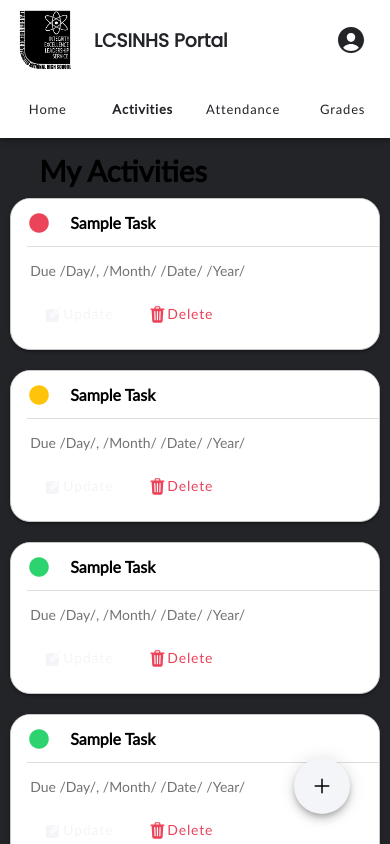
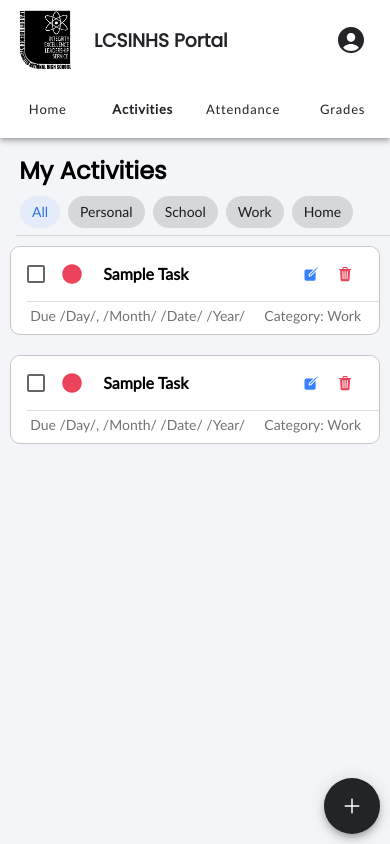
Before and after one commit to erickajanemacatol/lcsinhsportal, a React (Vite) app: page /activities in a window 390 px wide. Built offline with nearby package versions, Linux system fonts and the light colour scheme.

Commit message:
Responsive Activities Page

```diff
--- a/src/pages/Home/Activities/Activities.css
+++ b/src/pages/Home/Activities/Activities.css
@@ -1,20 +1,105 @@
+.display-flex {
+    display: flex;
+    align-items: center;
+}
 
-.activity-card {
-    border-radius: 20px;
+.add-pos {
+    display: flex;
+    justify-content: end;
+    width: 50%;
+    margin-right: 2%;
+}
+
+.add-btn-properties {
+    font-weight: lighter;
+}
+
+.header-properties{
+    border-radius: 10px;
     border-color: rgb(198, 198, 198);
     border-style: solid;
     border-width: 1px;
-    width: 95%
+    width: 95%;
+    box-shadow: none;
+    height: auto;
 }
 
-.my-act-title{
-    margin-left: 20px;
+.activity-card {
+    border-radius: 10px;
+    border-color: rgb(198, 198, 198);
+    border-style: solid;
+    border-width: 1px;
+    width: 95%;
+    box-shadow: none;
+    height: auto;
+}
+
+.my-act-title {
+    font-family: poppins;
+    width: 50%;
     font-weight: bolder;
     font-size: 22pt;
     color: black;
 }
 
-.fab-pos {
-    margin-right: 30px;
-    margin-bottom: 20px;
+ion-radio {
+    --border-radius: 4px;
+    --inner-border-radius: 4px;
+
+    --color: #ddd;
+    --color-checked: #000201;
+  }
+
+  ion-radio.ios::part(container) {
+    width: 20px;
+    height: 20px;
+
+    border: 2px solid #ddd;
+    border-radius: 4px;
+  }
+
+  .radio-checked.ios::part(container) {
+    border-color: #6815ec;
+  }
+
+  /*MOBILE*/
+
+
+.m-add-pos {
+    display: flex;
+    justify-content: end;
+    width: 50%;
+    margin-right: 2%;
 }
+
+.m-add-btn-properties {
+    font-weight: lighter;
+}
+
+.m-header-properties{
+    border-radius: 10px;
+    border-color: rgb(198, 198, 198);
+    border-style: solid;
+    border-width: 1px;
+    width: 95%;
+    box-shadow: none;
+    height: auto;
+}
+
+.m-activity-card {
+    border-radius: 10px;
+    border-color: rgb(198, 198, 198);
+    border-style: solid;
+    border-width: 1px;
+    width: 95%;
+    box-shadow: none;
+    height: auto;
+    padding-bottom: 10px;
+}
+
+.m-my-act-title {
+    font-family: poppins;
+    font-weight: bolder;
+    font-size: 18pt;
+    color: black;
+}
--- a/src/pages/Home/Activities/Activities.tsx
+++ b/src/pages/Home/Activities/Activities.tsx
@@ -1,155 +1,156 @@
 import {
     IonCard, IonLabel,
-    IonCardContent,
-    IonContent, IonPage, IonFab, IonFabButton, IonIcon, IonPopover, IonHeader, IonToolbar, IonChip, IonItemDivider, IonDatetime, IonDatetimeButton, IonItem, IonButton
+    IonContent, IonPage,
+    IonFab, IonFabButton,
+    IonIcon, IonChip, IonItem,
+    IonButton, IonCheckbox
 } from "@ionic/react";
 import './Activities.css';
-import { add, create, ellipse, trash } from "ionicons/icons";
+import { add, addSharp, create, ellipse, trash } from "ionicons/icons";
 import Header from "../../../components/StudentHeader";
+import { useMediaQuery } from "react-responsive";
 
 console.log("Activities component rendered")
 
 const Activities = () => {
+    const isDesktop = useMediaQuery({ minWidth: 992 })
+
     return (
 
         <IonPage>
             <Header />
 
+            {isDesktop ? <>
+                <IonContent color={'light'} scrollX={false}>
+                    <div className="spacer-h-m" />
+                    <div className="display-flex">
 
-            <IonContent color={'dark'} scrollX={false}>
+                        <IonLabel className="my-act-title">My Activities </IonLabel>
 
-            <IonFab className="fab-pos" slot="fixed" vertical="bottom" horizontal="end" >
-                <IonFabButton color={"light"} href="/activities/add-activity">
+                        <div className="add-pos">
+                            <IonButton
+                                className="add-btn-properties"
+                                href="/activities/add-activity"
+                                color={'dark'}
+                            > Add Task
+                                <IonIcon icon={addSharp}></IonIcon>
+                            </IonButton>
+                        </div>
+
+                        <div className="spacer-h-s" />
+                    </div>
+
+                    <IonItem color={"light"}>
+                        <IonChip color={"primary"}>All</IonChip>
+                        <IonChip>Personal</IonChip>
+                        <IonChip>School</IonChip>
+                        <IonChip>Work</IonChip>
+                        <IonChip>Home</IonChip>
+                    </IonItem>
+
+                    <div className="avatar-center">
+                        <IonCard className="activity-card">
+                            <IonItem>
+                                <IonCheckbox color={'dark'} />
+                                <div className="spacer-w-l" />
+                                <IonIcon icon={ellipse} color={"danger"}>High</IonIcon>
+                                <IonLabel>
+                                    <b>Sample Task</b>
+                                </IonLabel>
+
+                                <IonLabel>Due /Day/, /Month/ /Date/ /Year/</IonLabel>
+                                <IonLabel>Category: Work</IonLabel>
+
+                                <IonButton fill="clear" color={"primary"} size="default">
+                                    <IonIcon icon={create} />
+                                </IonButton>
+                                <IonButton fill="clear" color={'danger'} size="default">
+                                    <IonIcon icon={trash} />
+                                </IonButton>
+                            </IonItem>
+                        </IonCard>
+                    </div>
+                </IonContent>
+            </>
+                :
+
+                /*MOBILE VIEW*/
+                <>
+                    <IonContent color={'light'} scrollX={false}>
+                        <IonFab vertical="bottom" horizontal="end" slot="fixed">
+                            <IonFabButton className="m-add-btn-properties"
+                                href="/activities/add-activity"
+                                color={'dark'}>
                                 <IonIcon icon={add}></IonIcon>
                             </IonFabButton>
                         </IonFab>
 
                         <div className="spacer-h-s" />
-                <IonLabel className="my-act-title">My Activities </IonLabel>
 
+                        <IonLabel className="m-my-act-title">My Activities </IonLabel>
+
+                        <IonItem color={"light"}>
+                            <IonChip color={"primary"}>All</IonChip>
+                            <IonChip>Personal</IonChip>
+                            <IonChip>School</IonChip>
+                            <IonChip>Work</IonChip>
+                            <IonChip>Home</IonChip>
+                        </IonItem>
 
                         <div className="avatar-center">
-                    <IonCard className="activity-card">
+                            <IonCard className="m-activity-card">
                                 <IonItem>
-                            <IonIcon icon={ellipse} color={"danger"} />
+                                    <IonCheckbox color={'dark'} />
+                                    <div className="spacer-w-s" />
+                                    <IonIcon icon={ellipse} color={"danger"}>High</IonIcon>
                                     <IonLabel>
                                         <b>Sample Task</b>
                                     </IonLabel>
-                        </IonItem>
-                        <div className="spacer-h-s"></div>
-                        <IonLabel>Due /Day/, /Month/ /Date/ /Year/</IonLabel>
 
-                        <IonCardContent>
-                            <IonButton fill="clear" color={"light"}>
+                                    <div className="spacer-w-xl" />
+                                    <IonButton fill="clear" color={"primary"}>
                                         <IonIcon icon={create} />
-                                Update
                                     </IonButton>
                                     <IonButton fill="clear" color={'danger'}>
                                         <IonIcon icon={trash} />
-                                Delete
                                     </IonButton>
-                        </IonCardContent>
+                                </IonItem>
+
+                                <div className="spacer-h-xxs" />
+
+                                <IonLabel>Due /Day/, /Month/ /Date/ /Year/</IonLabel>
+                                <IonLabel>Category: Work</IonLabel>
                             </IonCard>
                         </div>
-
                         <div className="avatar-center">
-                    <IonCard className="activity-card">
+                            <IonCard className="m-activity-card">
                                 <IonItem>
-                            <IonIcon icon={ellipse} color={"warning"} />
+                                    <IonCheckbox color={'dark'} />
+                                    <div className="spacer-w-s" />
+                                    <IonIcon icon={ellipse} color={"danger"}>High</IonIcon>
                                     <IonLabel>
                                         <b>Sample Task</b>
                                     </IonLabel>
-                        </IonItem>
-                        <div className="spacer-h-s"></div>
-                        <IonLabel>Due /Day/, /Month/ /Date/ /Year/</IonLabel>
 
-                        <IonCardContent>
-                            <IonButton fill="clear" color={"light"}>
+                                    <div className="spacer-w-xl" />
+                                    <IonButton fill="clear" color={"primary"}>
                                         <IonIcon icon={create} />
-                                Update
                                     </IonButton>
                                     <IonButton fill="clear" color={'danger'}>
                                         <IonIcon icon={trash} />
-                                Delete
                                     </IonButton>
-                        </IonCardContent>
+                                </IonItem>
+
+                                <div className="spacer-h-xxs" />
+
+                                <IonLabel>Due /Day/, /Month/ /Date/ /Year/</IonLabel>
+                                <IonLabel>Category: Work</IonLabel>
                             </IonCard>
                         </div>
+                    </IonContent>
+                </>
 
-                <div className="avatar-center">
-                    <IonCard className="activity-card">
-                        <IonItem>
-                            <IonIcon icon={ellipse} color={"success"} />
-                            <IonLabel>
-                                <b>Sample Task</b>
-                            </IonLabel>
-                        </IonItem>
-                        <div className="spacer-h-s"></div>
-                        <IonLabel>Due /Day/, /Month/ /Date/ /Year/</IonLabel>
-
-                        <IonCardContent>
-                            <IonButton fill="clear" color={"light"}>
-                                <IonIcon icon={create} />
-                                Update
-                            </IonButton>
-                            <IonButton fill="clear" color={'danger'}>
-                                <IonIcon icon={trash} />
-                                Delete
-                            </IonButton>
-                        </IonCardContent>
-                    </IonCard>
-                </div>
-
-                <div className="avatar-center">
-                    <IonCard className="activity-card">
-                        <IonItem>
-                            <IonIcon icon={ellipse} color={"success"} />
-                            <IonLabel>
-                                <b>Sample Task</b>
-                            </IonLabel>
-                        </IonItem>
-                        <div className="spacer-h-s"></div>
-                        <IonLabel>Due /Day/, /Month/ /Date/ /Year/</IonLabel>
-
-                        <IonCardContent>
-                            <IonButton fill="clear" color={"light"}>
-                                <IonIcon icon={create} />
-                                Update
-                            </IonButton>
-                            <IonButton fill="clear" color={'danger'}>
-                                <IonIcon icon={trash} />
-                                Delete
-                            </IonButton>
-                        </IonCardContent>
-                    </IonCard>
-                </div>
-
-                <div className="avatar-center">
-                    <IonCard className="activity-card">
-                        <IonItem>
-                            <IonIcon icon={ellipse} color={"danger"} />
-                            <IonLabel>
-                                <b>Sample Task</b>
-                            </IonLabel>
-                        </IonItem>
-                        <div className="spacer-h-s"></div>
-                        <IonLabel>Due /Day/, /Month/ /Date/ /Year/</IonLabel>
-
-                        <IonCardContent>
-                            <IonButton fill="clear" color={"light"}>
-                                <IonIcon icon={create} />
-                                Update
-                            </IonButton>
-                            <IonButton fill="clear" color={'danger'}>
-                                <IonIcon icon={trash} />
-                                Delete
-                            </IonButton>
-                        </IonCardContent>
-                    </IonCard>
-                </div>
-
-            </IonContent>
-
+            }
         </IonPage>
     );
 };
```
Lines whose indentation alone changed are shown as unchanged.
